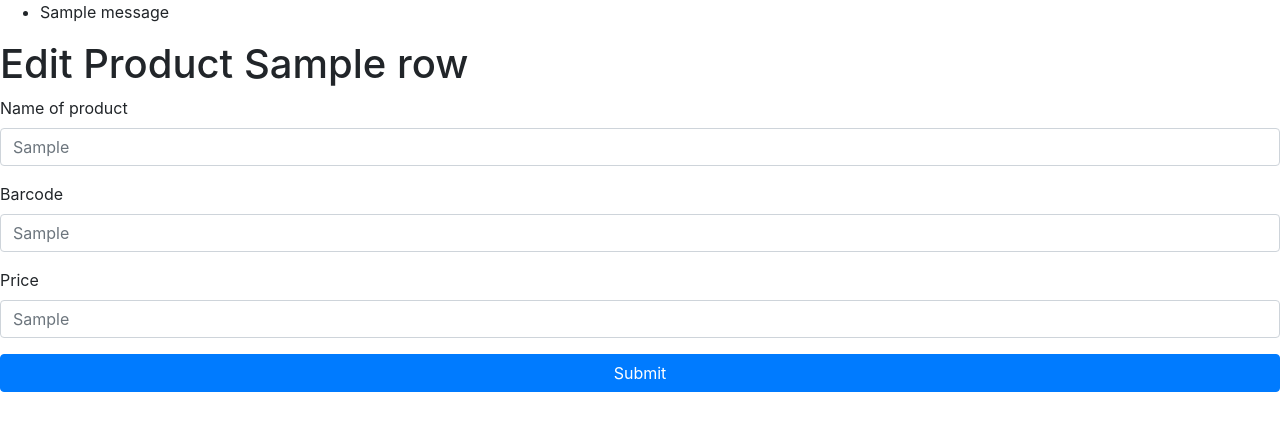
After one commit to zefyr-solutions/Reach, a Flask app: template templates/edit_product.html in a window 1280 px wide. The commit adds this page. Shown: the top 431 px of the page. Run offline with Flask 2, Linux system fonts and the light colour scheme; the template is opened without the code that fills it: most values are stand-ins (such as "Sample title", 1, 10 or a date in 2020); one stand-in notice (Sample message) is shown; parts of the project's set-up code (start-up, migrations or seed data) failed here and were passed over; some libraries are stand-ins or nearby versions.

Commit message:
Merge branch 'development' of https://github.com/zefyr-solutions/Reach into development

```diff
--- a/main.py
+++ b/main.py
@@ -52,74 +52,83 @@ def home():
 
 @app.route("/add_user", methods=["POST","GET"])
 def add_user():
-    if request.method == 'POST':
+    if 'user_id' in session:
+        if request.method == 'POST':
 
-        if (request.form["name"] == "" or request.form["username"] == "" or request.form["email"] == "" or request.form["phone"] == "" or request.form["password"] == "" or request.form["cpassword"] == ""  or request.form["role"] == ""):
-            flash("Enter all the fields")
-            return render_template("add_user.html")
+            if (request.form["name"] == "" or request.form["username"] == "" or request.form["email"] == "" or request.form["phone"] == "" or request.form["password"] == "" or request.form["cpassword"] == ""  or request.form["role"] == ""):
+                flash("Enter all the fields")
+                return render_template("add_user.html")
+            else:
+                userDetails = request.form
+                name = userDetails['name']
+                username = userDetails['username']
+                email = userDetails['email']
+                phone = userDetails['phone']
+                role = userDetails['role']
+                password = userDetails['password']
+                cpassword = userDetails['cpassword']
+                if password == cpassword:
+                    xpassword = argon2.hash(password)
+                    cur = mysql.connection.cursor()
+                    cur.execute("INSERT INTO users(user_name,name,email,phone_no,role,password) VALUES(%s,%s,%s,%s,%s,%s)",(username,name,email,phone,role,xpassword))
+                    mysql.connection.commit()
+                    cur.close()
+                    flash("Records inserted")
+                    return render_template("add_user.html")
+                else:
+                    flash("Both passwords must be same")
+                    return render_template("add_user.html")
         else:
-            userDetails = request.form
-            name = userDetails['name']
-            username = userDetails['username']
-            email = userDetails['email']
-            phone = userDetails['phone']
-            role = userDetails['role']
-            password = userDetails['password']
-            cpassword = userDetails['cpassword']
-            if password == cpassword:
-                xpassword = argon2.hash(password)
+                    return render_template("add_user.html")
+    else:
+        return "Login first"
+
+@app.route("/add_product", methods=["POST","GET"])
+def add_product():
+    if 'user_id' in session:
+        if request.method == 'POST':
+
+            if (request.form["pname"] == "" or request.form["bcode"] == "" or request.form["price"] == "" ):
+                flash("Enter all the fields")
+            else:
+                userDetails = request.form
+                pname = userDetails['pname']
+                bcode = userDetails['bcode']
+                price = userDetails['price']
                 cur = mysql.connection.cursor()
-                cur.execute("INSERT INTO users(user_name,name,email,phone_no,role,password) VALUES(%s,%s,%s,%s,%s,%s)",(username,name,email,phone,role,xpassword))
+                cur.execute("INSERT INTO products(name,barcode,price) VALUES(%s,%s,%s)",(pname,bcode,price))
                 mysql.connection.commit()
                 cur.close()
                 flash("Records inserted")
-                return render_template("add_user.html")
-            else:
-                flash("Both passwords must be same")
-                return render_template("add_user.html")
+
+        else:
+            return render_template("add_product.html")
     else:
-        return render_template("add_user.html")
-
-@app.route("/add_product", methods=["POST","GET"])
-def add_product():
-    if request.method == 'POST':
-
-        if (request.form["pname"] == "" or request.form["bcode"] == "" or request.form["price"] == "" ):
-            flash("Enter all the fields")
-        else:
-            userDetails = request.form
-            pname = userDetails['pname']
-            bcode = userDetails['bcode']
-            price = userDetails['price']
-            cur = mysql.connection.cursor()
-            cur.execute("INSERT INTO products(name,barcode,price) VALUES(%s,%s,%s)",(pname,bcode,price))
-            mysql.connection.commit()
-            cur.close()
-            flash("Records inserted")
-
-    else:
-        return render_template("add_product.html")
+        return "Login first"
 
 @app.route("/add_customer", methods=["POST","GET"])
 def add_customer():
-    if request.method == 'POST':
+    if 'user_id' in session:
+        if request.method == 'POST':
 
-        if (request.form["name"] == "" or request.form["phone_no"] == "" or request.form["email"] == "" or request.form["location"] == ""):
-            flash("Enter all the fields")
+            if (request.form["name"] == "" or request.form["phone_no"] == "" or request.form["email"] == "" or request.form["location"] == ""):
+                flash("Enter all the fields")
+            else:
+                userDetails = request.form
+                name = userDetails['name']
+                phone_no = userDetails['phone_no']
+                email = userDetails['email']
+                location = userDetails['location']
+                cur = mysql.connection.cursor()
+                cur.execute("INSERT INTO customers(name,phone,email,location) VALUES(%s,%s,%s,%s)",(name,phone_no,email,location))
+                mysql.connection.commit()
+                cur.close()
+                flash("Records inserted")
+
         else:
-            userDetails = request.form
-            name = userDetails['name']
-            phone_no = userDetails['phone_no']
-            email = userDetails['email']
-            location = userDetails['location']
-            cur = mysql.connection.cursor()
-            cur.execute("INSERT INTO customers(name,phone,email,location) VALUES(%s,%s,%s,%s)",(name,phone_no,email,location))
-            mysql.connection.commit()
-            cur.close()
-            flash("Records inserted")
-
+            return render_template("add_customer.html")
     else:
-        return render_template("add_customer.html")
+        return "Login First"
 
 @app.route("/driver")
 def driver():
@@ -128,78 +137,162 @@ def driver():
 
 @app.route("/view_user")
 def view_user():
-    if request.args.get("customer_id") :
-        customer_id = request.args.get("customer_id")
-        cur = mysql.connection.cursor()
-        cur.execute("SELECT name,email,phone,loaction FROM customers where customer_id = %s ",[customer_id])
-        row = cur.fetchone()
-        return render_template("view_user_specific.html")
-    else :
-        cur = mysql.connection.cursor()
-        cur.execute("SELECT user_name,name,email,phone_no,role,user_id FROM users")
-        rows = cur.fetchall()
-        return render_template("view_user.html", value=rows)
+    if 'user_id' in session:
+        if request.args.get("customer_id") :
+            customer_id = request.args.get("customer_id")
+            cur = mysql.connection.cursor()
+            cur.execute("SELECT name,email,phone,loaction FROM customers where customer_id = %s ",[customer_id])
+            row = cur.fetchone()
+            return render_template("view_user_specific.html")
+        else :
+            cur = mysql.connection.cursor()
+            cur.execute("SELECT user_name,name,email,phone_no,role,user_id FROM users")
+            rows = cur.fetchall()
+            return render_template("view_user.html", value=rows)
+    else:
+        return "Login First"
 
 @app.route("/view_customer")
 def view_customer():
-    if request.args.get("customer_id") :
-        customer_id = request.args.get("customer_id")
-        cur = mysql.connection.cursor()
-        cur.execute("SELECT name,email,phone,location,customer_id FROM customers where customer_id = %s ",[customer_id])
-        row = cur.fetchone()
-        return render_template("view_customer_specific.html", row=row)
+    if 'user_id' in session:
+        if request.args.get("customer_id") :
+            customer_id = request.args.get("customer_id")
+            cur = mysql.connection.cursor()
+            cur.execute("SELECT name,email,phone,location,customer_id FROM customers where customer_id = %s ",[customer_id])
+            row = cur.fetchone()
+            return render_template("view_customer_specific.html", row=row)
+        else :
+            cur = mysql.connection.cursor()
+            cur.execute("SELECT name,email,phone,location,customer_id FROM customers")
+            rows = cur.fetchall()
+            return render_template("view_customer.html", value=rows)
     else :
-        cur = mysql.connection.cursor()
-        cur.execute("SELECT name,email,phone,location,customer_id FROM customers")
-        rows = cur.fetchall()
-        return render_template("view_customer.html", value=rows)
+        return "Login First"
 
 @app.route("/view_product")
 def view_product():
-    cur = mysql.connection.cursor()
-    cur.execute("SELECT name,barcode,price FROM products")
-    rows = cur.fetchall()
-    return render_template("view_product.html", value=rows)
+    if 'user_id' in session:
+        cur = mysql.connection.cursor()
+        cur.execute("SELECT name,barcode,price FROM products")
+        rows = cur.fetchall()
+        return render_template("view_product.html", value=rows)
+    else:
+        return "Login First"
+
 
 @app.route("/edit_user/<user_id>", methods=["POST","GET"])
 def edit_user(user_id):
-    cur = mysql.connection.cursor()
-    cur.execute("SELECT name,user_name,email,phone_no,role,password FROM users where user_id = %s",user_id)
-    rows = cur.fetchone()
-    cur.close()
+    if 'user_id' in session:
+        cur = mysql.connection.cursor()
+        cur.execute("SELECT name,user_name,email,phone_no,role,password FROM users where user_id = %s",user_id)
+        rows = cur.fetchone()
+        cur.close()
 
-    if request.method == 'POST':
-        if (request.form["name"] == "" or request.form["username"] == "" or request.form["email"] == "" or request.form["phone"] == "" or request.form["password"] == "" or request.form["npassword"] == "" or request.form["cpassword"] == ""  or request.form["role"] == ""):
-            flash("Enter all the fields")
-            return redirect(url_for('edit_user',user_id=user_id))
+        if request.method == 'POST':
+            if (request.form["name"] == "" or request.form["username"] == "" or request.form["email"] == "" or request.form["phone"] == "" or request.form["password"] == "" or request.form["npassword"] == "" or request.form["cpassword"] == ""  or request.form["role"] == ""):
+                flash("Enter all the fields")
+                return redirect(url_for('edit_user',user_id=user_id))
+            else:
+                userDetails = request.form
+                name = userDetails['name']
+                username = userDetails['username']
+                email = userDetails['email']
+                phone = userDetails['phone']
+                role = userDetails['role']
+                password = userDetails['password']
+                npassword = userDetails['npassword']
+                cpassword = userDetails['cpassword']
+                if (argon2.verify(password,rows[5])):
+                    if npassword == cpassword:
+                        xpassword = argon2.hash(npassword)
+                        cur = mysql.connection.cursor()
+                        cur.execute("UPDATE users SET user_name = %s,name = %s,email = %s,phone_no = %s,role = %s,password = %s where user_id = %s",(username,name,email,phone,role,xpassword,user_id) )
+                        mysql.connection.commit()
+                        cur.close()
+                        flash("Records updated")
+                    else:
+                        flash("Both passwords must be same")
+                        return redirect(url_for('edit_user',user_id=user_id))
+                else:
+                    flash("Current password is not verified")
+                    return redirect(url_for('edit_user',user_id=user_id))
         else:
-            userDetails = request.form
-            name = userDetails['name']
-            username = userDetails['username']
-            email = userDetails['email']
-            phone = userDetails['phone']
-            role = userDetails['role']
-            password = userDetails['password']
-            npassword = userDetails['npassword']
-            cpassword = userDetails['cpassword']
-            if (argon2.verify(password,rows[5])):
-                if npassword == cpassword:
-                    xpassword = argon2.hash(npassword)
-                    cur = mysql.connection.cursor()
-                    cur.execute("UPDATE users SET user_name = %s,name = %s,email = %s,phone_no = %s,role = %s,password = %s where user_id = %s",(username,name,email,phone,role,xpassword,user_id) )
-                    mysql.connection.commit()
-                    cur.close()
-                    flash("Records updated")
-                else:
-                    flash("Both passwords must be same")
-                    return redirect(url_for('edit_user',user_id=user_id))
+            return render_template("edit_user.html",value=rows, user_id=user_id)
+
+        return redirect(url_for('view_user'))
+    else:
+        return "Login First"
+
+@app.route("/edit_product/<product_id>", methods=["POST","GET"])
+def edit_product(product_id):
+    if 'user_id' in session:
+        cur = mysql.connection.cursor()
+        cur.execute("SELECT name,barcode,price,product_id FROM products where product_id = %s",product_id)
+        rows = cur.fetchone()
+
+        if request.method == 'POST':
+
+            if (request.form["pname"] == "" or request.form["bcode"] == "" or request.form["price"] == "" ):
+                flash("Enter all the fields")
+                return render_template("edit_product.html",value=rows ,product_id=product_id)
+
             else:
-                flash("Current password is not verified")
-                return redirect(url_for('edit_user',user_id=user_id))
+                userDetails = request.form
+                pname = userDetails['pname']
+                bcode = userDetails['bcode']
+                price = userDetails['price']
+                cur = mysql.connection.cursor()
+                cur.execute("UPDATE products SET name = %s,barcode = %s,price = %s where product_id = %s",(pname,bcode,price,product_id))
+                mysql.connection.commit()
+                cur.close()
+                flash("Records Updated")
+                return redirect(url_for('view_user'))
+
+        else:
+            return render_template("edit_product.html",value=rows ,product_id=product_id)
     else:
-        return render_template("edit_user.html",value=rows, user_id=user_id)
+        return "Login first"
 
-    return redirect(url_for('view_user'))
+@app.route("/edit_customer/<customer_id>", methods=["POST","GET"])
+def edit_customer(customer_id):
+    if 'user_id' in session:
+        cur = mysql.connection.cursor()
+        cur.execute("SELECT name,email,phone,location,customer_id FROM customers where customer_id = %s ",customer_id)
+        row = cur.fetchone()
+        if request.method == 'POST':
+
+            if (request.form["name"] == "" or request.form["phone_no"] == "" or request.form["email"] == "" or request.form["location"] == ""):
+                flash("Enter all the fields")
+                return render_template("edit_customer.html",value=rows, customer_id=customer_id)
+            else:
+                userDetails = request.form
+                name = userDetails['name']
+                phone_no = userDetails['phone_no']
+                email = userDetails['email']
+                location = userDetails['location']
+                cur = mysql.connection.cursor()
+                cur.execute("UPDATE customers SET name = %s,phone = %s,email = %s,location = %s where customer_id = %s",(name,phone_no,email,location,customer_id))
+                mysql.connection.commit()
+                cur.close()
+                flash("Records updated")
+                return redirect(url_for('view_customer'))
+
+        else:
+            return render_template("edit_customer.html",value=row, customer_id=customer_id)
+    else:
+        return "Login First"
+
+
+@app.route("/logout")
+def logout():
+    if 'user_id' in session:
+        session.pop('user_id',None)
+
+    if 'role' in session:
+        session.pop('role',None)
+
+    return redirect(url_for('home'))
+
 
 
 if __name__ == "__main__":
--- /dev/null
+++ b/templates/edit_product.html
@@ -0,0 +1,33 @@
+{% extends 'base.html'%}
+{% block title %} Edit Products {% endblock %}
+{% block content %}
+{% with messages = get_flashed_messages() %}
+  {% if messages %}
+    <ul class=flashes>
+    {% for message in messages %}
+      <li>{{ message }}</li>
+    {% endfor %}
+    </ul>
+  {% endif %}
+{% endwith %}
+
+<h1>Edit Product {{value[0]}}</h1>
+<form action="#" method="post">
+  <div class="form-group">
+    <label for="pname">Name of product</label>
+    <input type="text" class="form-control" id="pname" name="pname" placeholder={{value[0]}}>
+  </div>
+  <div class="form-group">
+    <label for="bcode">Barcode</label>
+    <input type="number" class="form-control" id="bcode"  name="bcode" placeholder={{value[1]}}>
+  </div>
+  <div class="form-group">
+    <label for="price">Price</label>
+    <input type="number" class="form-control" id="price"  name="price" placeholder={{value[2]}}>
+  </div>
+  <button type="submit" class="btn btn-primary btn-block">Submit</button>
+
+
+</form>
+
+{% endblock %}
--- a/templates/edit_user.html
+++ b/templates/edit_user.html
@@ -12,6 +12,7 @@
 {% endwith %}
 
 <h1>Edit User {{value[0]}}</h1>
+
 <form action="#" method="post">
   <div class="form-group">
     <label for="name">Name</label>
```
Also changed, not shown: templates/edit_customer.html (renamed from templates/add_customer.html, +7 -7 lines).
